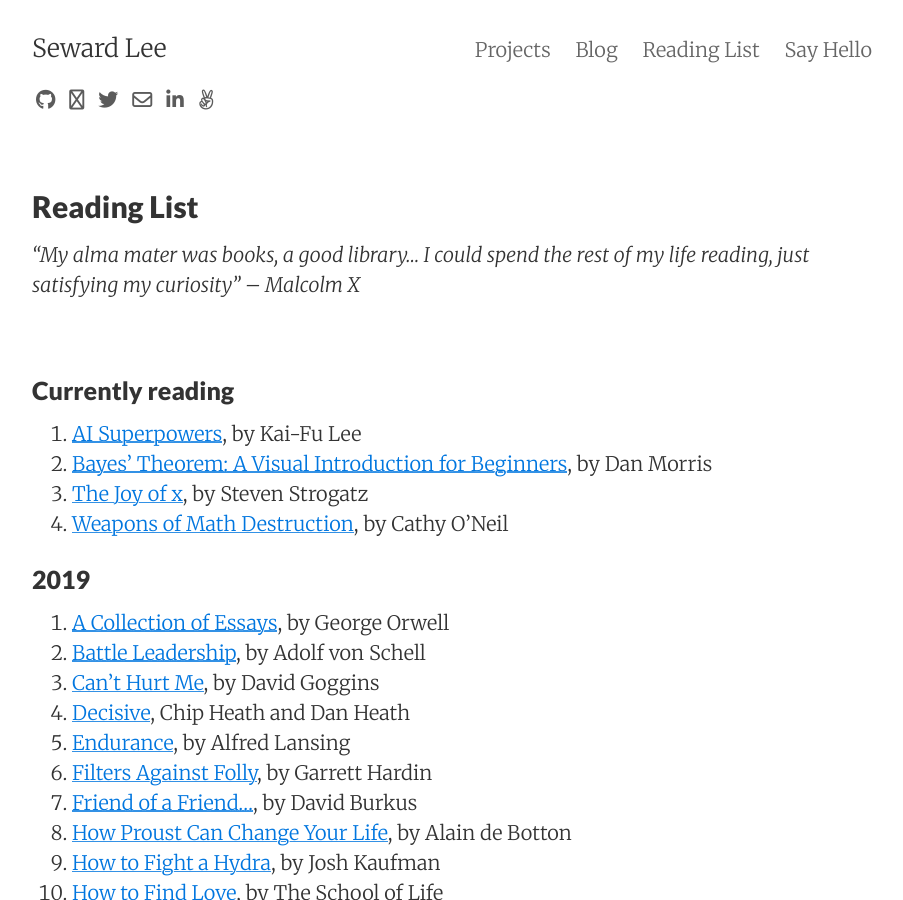
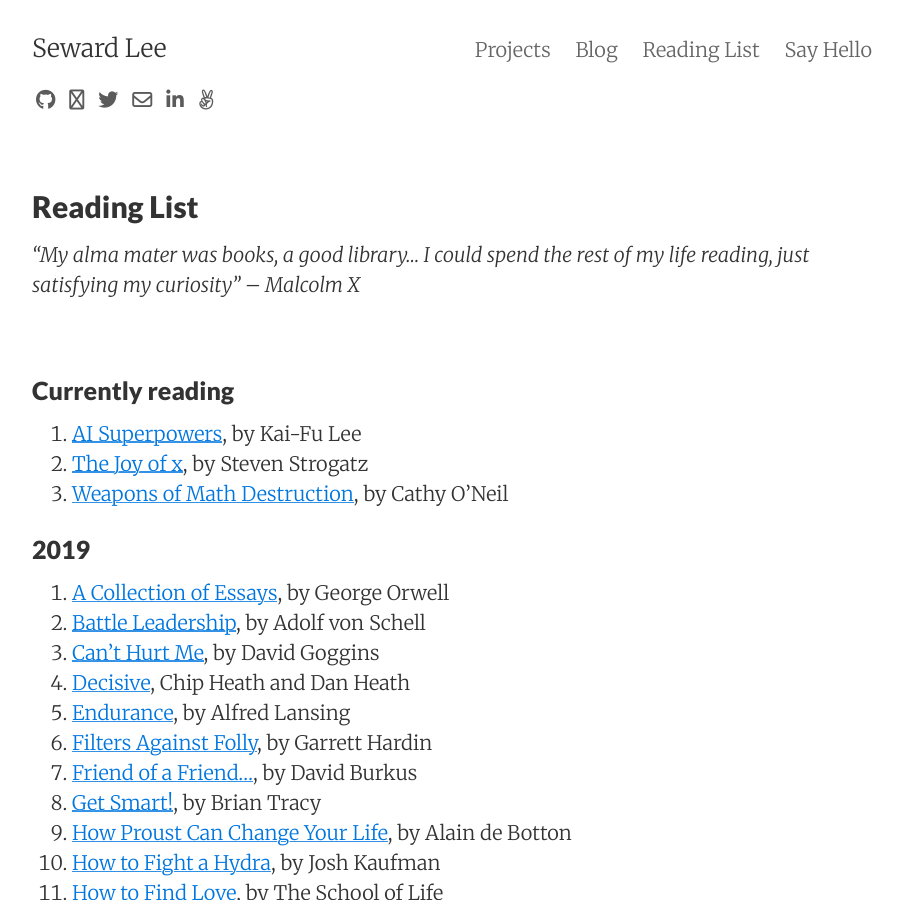
Before and after one commit to sewardlee337/sewardlee337.github.io, a Jekyll site: the page built from readinglist.md, in a window 1280 px wide and 900 px high. Shown: the whole window, without its empty margins (188-1091 px from the left). Built offline with Jekyll 4.4.1, drawn with Linux system fonts in a browser that asks for light colours; nearby versions of some CDN libraries.

Commit message:
Update reading list

```diff
--- a/readinglist.md
+++ b/readinglist.md
@@ -13,7 +13,6 @@ _"My alma mater was books, a good library... I could spend the rest of my life r
 ### Currently reading
 
 1. [AI Superpowers](https://amzn.to/2Hh6siF), by Kai-Fu Lee
-1. [Bayes' Theorem: A Visual Introduction for Beginners](https://amzn.to/33pCbaM), by Dan Morris
 1. [The Joy of x](https://amzn.to/2YRPHog), by Steven Strogatz
 1. [Weapons of Math Destruction](https://amzn.to/33Q387F), by Cathy O'Neil
 
@@ -27,6 +26,7 @@ _"My alma mater was books, a good library... I could spend the rest of my life r
 1. [Endurance](https://amzn.to/2HaWXT1), by Alfred Lansing
 1. [Filters Against Folly](https://amzn.to/2uA3Aqs), by Garrett Hardin
 1. [Friend of a Friend...](https://amzn.to/2ZA0S5e), by David Burkus
+1. [Get Smart!](https://amzn.to/2kZvA5r), by Brian Tracy
 1. [How Proust Can Change Your Life](https://amzn.to/2NDdG2l), by Alain de Botton
 1. [How to Fight a Hydra](https://amzn.to/2FNFFKs), by Josh Kaufman
 1. [How to Find Love](https://amzn.to/30wfsZo), by The School of Life
```
